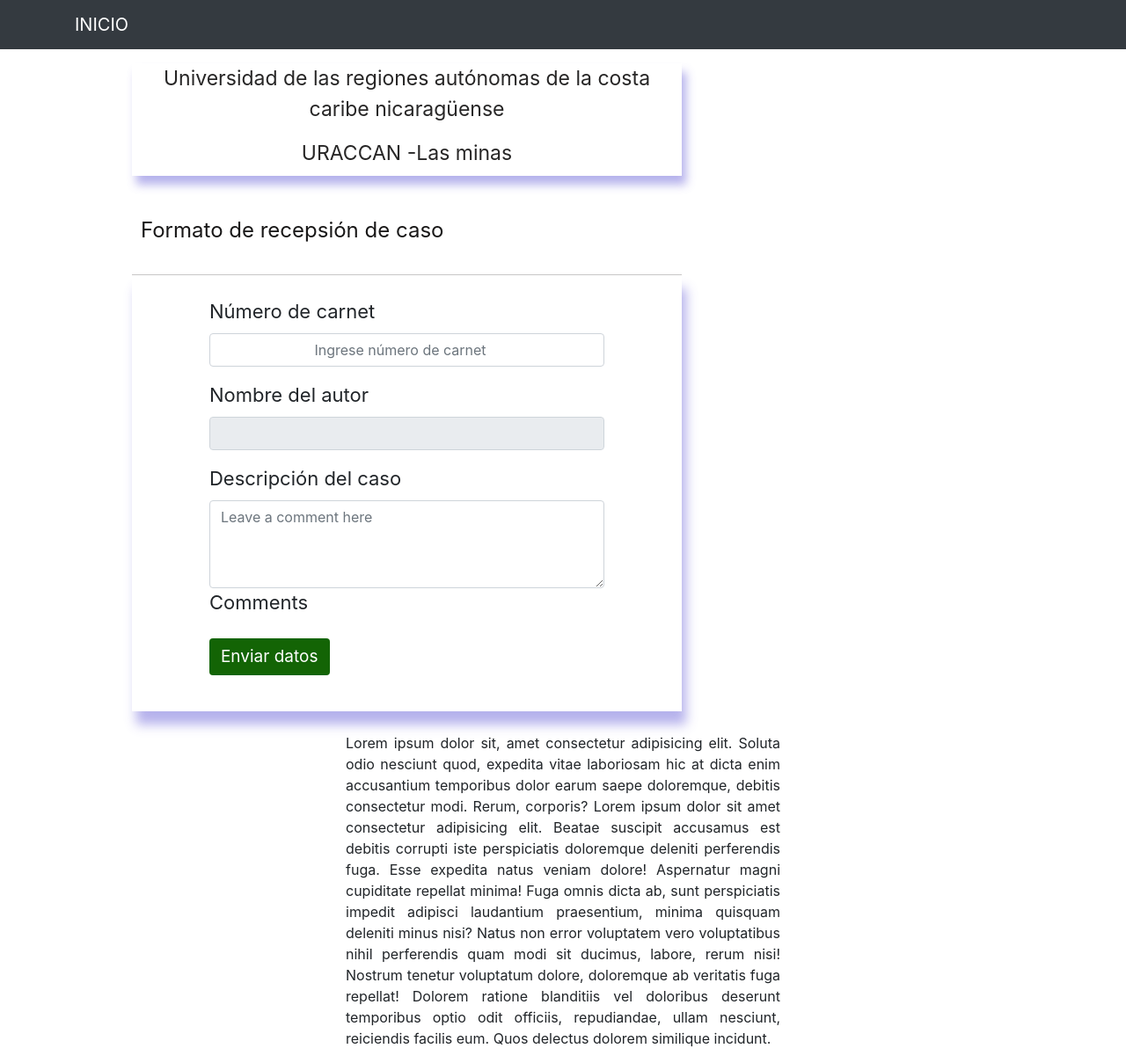
After one commit to Anier-98/Plataforma_violencia, a PHP site: page /Denuncia.html in a window 1280 px wide. The commit adds this page. Shown: the whole page at 88% size. Run offline with PHP 8.4, Linux system fonts and the light colour scheme.

Commit message:
denuncias interface

```diff
--- /dev/null
+++ b/Denuncia.html
@@ -0,0 +1,81 @@
+<!DOCTYPE html>
+<html lang="en">
+<head>
+     <meta charset="UTF-8">
+     <meta http-equiv="X-UA-Compatible" content="IE=edge">
+     <meta name="viewport" content="width=device-width, initial-scale=1.0">
+     <title>Denuncia.</title>
+
+    <link rel="stylesheet" href="css/bootstrap.min.css">
+    <link rel="stylesheet" href="css/bootstrap-datepicker.css">
+    <link rel="stylesheet" href="css/jquery.fancybox.min.css">
+    <link rel="stylesheet" href="fonts/icomoon/style.css">
+    <link rel="stylesheet" href="fonts/brand/style.css">
+    <link rel="stylesheet" href="css/denuncia.css">
+
+</head>
+<body>
+<header>
+     <nav class="navbar fixed-top navbar-expand-lg navbar-dark bg-dark fixed-top">
+          <div class="container">
+               <a class="navbar-brand"  href="index.php">INICIO</a>
+          </div>
+     </nav>
+</header><br><br><br>
+
+<div class="row">
+<div id="cont" class="container" style="float:left;width:50%;margin-left: 150px;">
+     <div  id="main">
+          <p>Universidad de las regiones autónomas de la costa caribe nicaragüense</p>
+          <label for="">URACCAN -Las minas</label>
+     </div><br>
+     <label for="" id="lf">Formato de recepsión de caso</label><br><br>
+          <div id="formsss" style="border-width:1px;border-top: rgb(200, 198, 198) 1px solid;">
+               <form class="form-horizontal" id="frm" role="form" >
+                    <div class="form-group">
+                         <label for="firstname" class="col-sm-10 control-label">Número de carnet</label>
+                         <div class="col-sm-10">
+                            <input type="number" class="form-control text-center" id="firstname"
+                            placeholder="Ingrese número de carnet" name="carnet" >
+                         </div>
+                    </div>
+                    <div class="form-group">
+                         <label for="lastname" class="col-sm-10 control-label">Nombre del autor</label>
+                         <div class="col-sm-10">
+                              <input type="text" class="form-control" id="lastname"
+                               placeholder="" name="nombre" readonly>
+                         </div>
+                    </div>
+                    <div class="form-group">
+                         <label for="lastname" class="col-sm-10 control-label">Descripción del caso</label>
+                         <div class="col-sm-10">
+                              <div class="form-floating">
+                                   <textarea class="form-control" placeholder="Leave a comment here" id="floatingTextarea2" style="height: 100px"></textarea>
+                                   <label for="floatingTextarea2">Comments</label>
+                                 </div>
+                         </div>
+                    </div>
+                    <div class="form-group">
+                    <div class="col-sm-offset-2 col-sm-10">
+                    <input id="sbm" type="submit" class="btn btn-default" value="Enviar datos">
+                    </div>
+                    </div>
+               </form>
+          </div>
+     <br>
+</div>
+
+<div class="container" style="float: right;width: 40%;">
+     <div>
+          <p  style="text-align: justify;">Lorem ipsum dolor sit, amet consectetur adipisicing elit. Soluta odio nesciunt quod, expedita vitae laboriosam hic at dicta enim accusantium temporibus dolor earum saepe doloremque, debitis consectetur modi. Rerum, corporis?
+              Lorem ipsum dolor sit amet consectetur adipisicing elit. Beatae suscipit accusamus est debitis corrupti iste perspiciatis doloremque deleniti perferendis fuga. Esse expedita natus veniam dolore! Aspernatur magni cupiditate repellat minima!
+              Fuga omnis dicta ab, sunt perspiciatis impedit adipisci laudantium praesentium, minima quisquam deleniti minus nisi? Natus non error voluptatem vero voluptatibus nihil perferendis quam modi sit ducimus, labore, rerum nisi!
+              Nostrum tenetur voluptatum dolore, doloremque ab veritatis fuga repellat! Dolorem ratione blanditiis vel doloribus deserunt temporibus optio odit officiis, repudiandae, ullam nesciunt, reiciendis facilis eum. Quos delectus dolorem similique incidunt.
+          </p>
+     </div>
+</div>
+</div>
+
+
+</body>
+</html>
--- a/contact.html
+++ b/contact.html
@@ -44,7 +44,7 @@
 
           <div class="col-3">
             <div class="site-logo">
-              <a href="index.php"><strong>CEIMM</strong></a>
+              <a href="index.php"><strong>DHAMBA</strong></a>
             </div>
           </div>
 
@@ -57,7 +57,6 @@
                 <li><a href="index.php" class="nav-link">INICIO</a></li>
                 <li><a href="test.html" class="nav-link">Test</a></li>
                   <li><a href="testimonios.html" class="nav-link">Testimonios</a></li>
-                  <li><a href="blog.html" class="nav-link">Blog informativo</a></li>
                   <li><a href="marcojuridico.html" class="nav-link">Información</a></li>
                   <li class="active"><a href="contact.html" class="nav-link">Contactos</a></li>
               </ul>
@@ -71,7 +70,7 @@
     </header>
 
 
-    <div class="site-section-cover overlay" style="background-image: url('images/No-modificado.png');">
+    <div class="site-section-cover overlay" style="background-image: url('images/denuce.png');">
 
       <div class="container">
         <div class="row align-items-center justify-content-center">
--- /dev/null
+++ b/css/denuncia.css
@@ -0,0 +1,31 @@
+#main{
+    display: grid;
+    place-items: center;
+    font-size: 23px;
+    border-width: 1px;
+    border-color: green;
+    background-color: rgb(255, 255, 255);
+    color: rgb(39, 38, 38);
+    box-shadow: 5px 10px 10px rgba(77, 68, 209, 0.411);
+    text-align: center;
+}
+#lf{
+    margin-top: 20px;
+    margin-left: 10px;
+    font-size: 24px;
+    color: rgb(24, 23, 23);
+}
+#frm{
+    box-shadow: 5px 15px 12px rgba(77, 68, 209, 0.411);
+    padding: 25px;
+    font-size: 22px;
+}
+.form-group{
+    display: grid;
+    place-items: center;
+}
+#sbm{
+    background-color: rgb(19, 100, 5);
+    color: white;
+    font-size: 19px;
+}
--- a/Denuncia.php
+++ b/importante.html
@@ -40,6 +40,8 @@
       $message = $error->getMessage();
  }
  ?>
+
+
 <!doctype html>
 <html lang="es">
 <head>
--- a/index.php
+++ b/index.php
@@ -24,7 +24,7 @@
     <link rel="stylesheet" href="css/style.css">
 
   </head>
-  <a href="Denuncia.php" class="btn-flotante">Realizar denuncia</a>
+  <a href="Denuncia.html" class="btn-flotante">Realizar denuncia</a>
 
   <body>
 
@@ -58,6 +58,7 @@
               <nav class="site-navigation text-right ml-auto d-none d-lg-block" role="navigation">
                 <ul class="site-menu main-menu js-clone-nav ml-auto ">
                   <li class="active"><a href="index.php" class="nav-link">INICIO</a></li>
+                  <li><a href="Denuncia.html" class="nav-link">Denuncia</a></li>
                   <li><a href="test.html" class="nav-link">Test</a></li>
                   <li><a href="testimonios.html" class="nav-link">Testimonios</a></li>
                   <li><a href="marcojuridico.html" class="nav-link">Marco jurídico</a></li>
@@ -191,6 +192,7 @@
                 <span class="icon-star text-warning"></span>
                 <span class="icon-star text-warning"></span>
               </div>
+
               <blockquote class="mb-4">
                 <p>"Estudiante de ingeniería en sistemas 5to año URACCAN recinto Las Minas, coordinador de equipo"</p>
               </blockquote>
@@ -220,7 +222,7 @@
                 <img src="images/AAda.png" alt="Image" class="img-fluid mr-3">
                 <div class="author-name">
                   <span class="d-block">Ada Madrigal</span>
-                  <span>Coordinadora proyecto CEIMM</span>
+                  <span>Coordinadora proyecto</span>
                 </div>
               </div>
             </div>
--- a/marcojuridico.html
+++ b/marcojuridico.html
@@ -57,7 +57,6 @@
                 <li><a href="index.php" class="nav-link">Inicio</a></li>
                 <li><a href="test.html" class="nav-link">Test</a></li>
                 <li><a href="testimonios.html" class="nav-link">Testimonios</a></li>
-                <li><a href="blog.html" class="nav-link">Blog informativo</a></li>
                 <li class="active"><a href="marcojuridico.html" class="nav-link">Marco Juridico</a></li>
                 <li><a href="contact.html" class="nav-link">Contacto</a></li>
               </ul>
@@ -71,7 +70,7 @@
     </header>
 
 
-    <div class="site-section-cover overlay" style="background-image: url('images/No-modificado.png');">
+    <div class="site-section-cover overlay" style="background-image: url('images/denuce.png');">
 
       <div class="container">
         <div class="row align-items-center justify-content-center">
--- a/test.html
+++ b/test.html
@@ -97,7 +97,7 @@
           <p class="mb-3 " style="font-size: 25px;     box-shadow: 5px 15px 12px rgba(77, 68, 209, 0.411);padding: 20px;text-align: justify;">
             Lorem ipsum dolor, sit amet consectetur adipisicing elit. A accusantium et placeat aliquam soluta repudiandae inventore fugit maiores doloremque laborum, in incidunt, odit ab. Magni soluta obcaecati voluptatibus ut? Magni.
             <br>
-            <a id="cerrar" href="">Cerar</a>
+            <a id="cerrar" href="">Cerrar</a>
           </p>
             <form action="" style="font-size: 25px;">
 
--- a/testimonios.html
+++ b/testimonios.html
@@ -44,7 +44,7 @@
 
             <div class="col-3">
               <div class="site-logo">
-                <a href="index.php"><strong>CEIMM</strong></a>
+                <a href="index.php"><strong>DHAMBA</strong></a>
               </div>
             </div>
 
@@ -108,7 +108,7 @@
                 <p>"Lorem ipsum dolor sit amet, consectetur adipisicing elit. Voluptatem, deserunt eveniet veniam. Ipsam, nam, voluptatum"</p>
               </blockquote>
               <div class="d-flex v-card align-items-center">
-                <img src="images/20200827_111904.jpg" alt="Image" class="img-fluid mr-3">
+                <img src="images/person_2.jpg" alt="Image" class="img-fluid mr-3">
                 <div class="author-name">
                   <span class="d-block">Usuario</span>
                   <span>Datos protegidos</span>
```
Also changed, not shown: images/code.svg (renamed from images/undraw_Code_typing_re_p8b9.svg).
